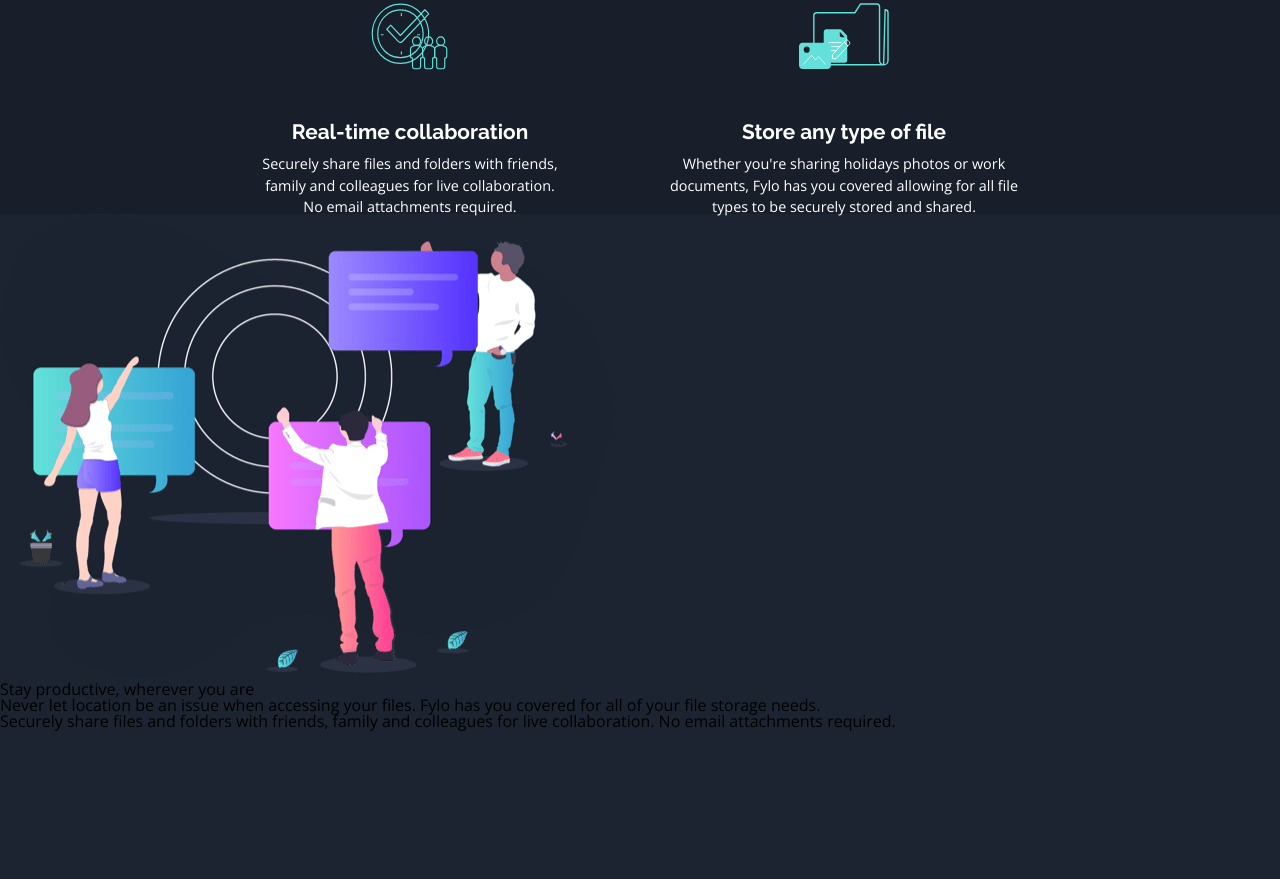
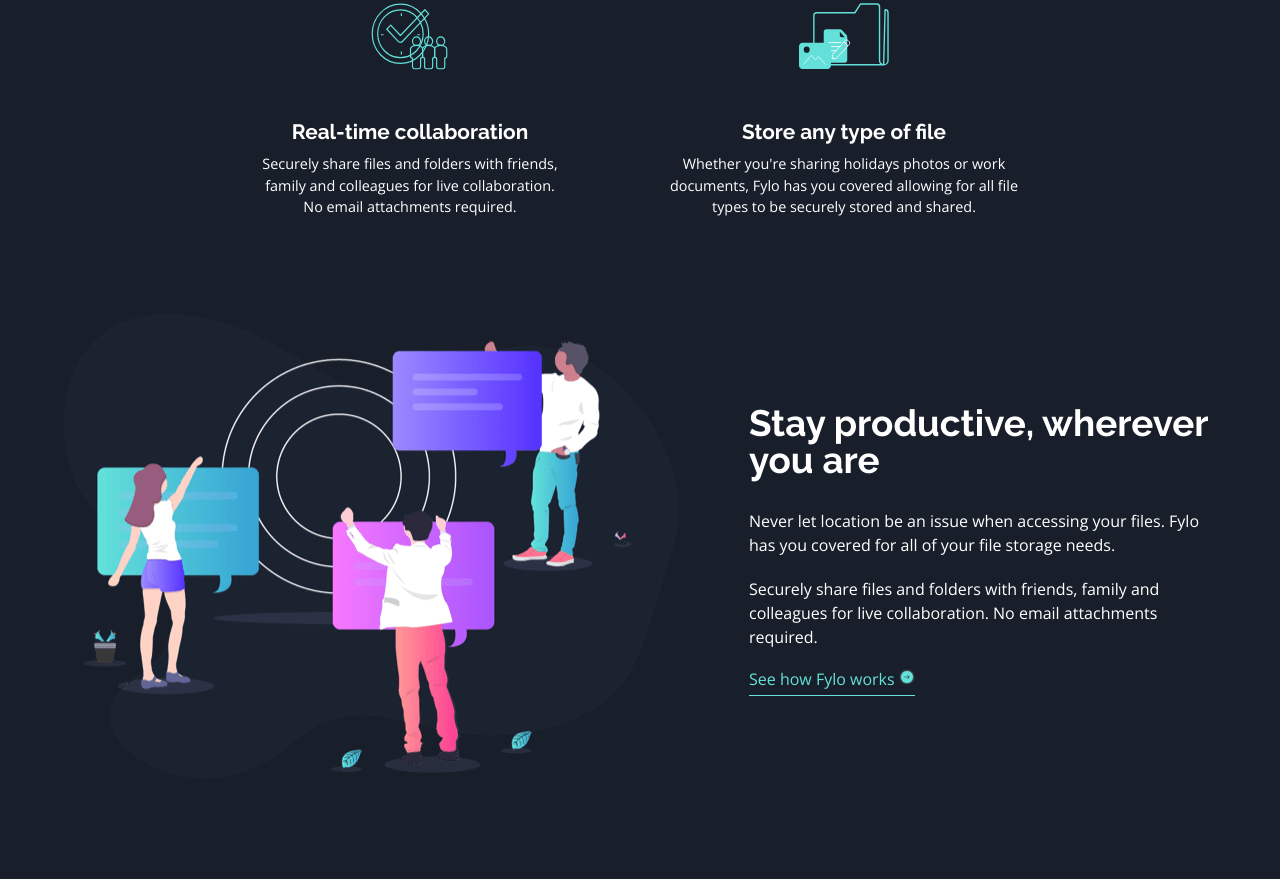
Before and after one commit to Sonsyduke/Fylo-dark-theme-landing-page, a plain HTML site: page index.html in a window 1280 px wide. Shown: the part 1470-2349 px from the top of the page. Before the commit the page ends 2202 px from the top, so only its background shows below. Drawn offline with nearby package versions, Linux system fonts and the light colour scheme.

Commit message:
Finished productive section

```diff
--- a/index.html
+++ b/index.html
@@ -109,6 +109,7 @@
     </section>
 
     <section class="productive-section">
+      <div class="productive">
         <img
           src="./images/illustration-stay-productive.png"
           alt="stay productive illustration"
@@ -116,17 +117,21 @@
         <div class="productive-content">
           <h2 class="productive-heading">Stay productive, wherever you are</h2>
           <p class="productive-desc">
-          Never let location be an issue when accessing your files. Fylo has you
-          covered for all of your file storage needs.
+            Never let location be an issue when accessing your files. Fylo has
+            you covered for all of your file storage needs.
           </p>
           <p class="productive-desc">
             Securely share files and folders with friends, family and colleagues
             for live collaboration. No email attachments required.
           </p>
+          <a href="#"
+            >See how Fylo works <img src="./images/icon-arrow.svg" alt=""
+          /></a>
+        </div>
       </div>
     </section>
     <!--
-             See how Fylo works Fylo has improved our team productivity by an
+              Fylo has improved our team productivity by an
     order of magnitude. Since making the switch our team has become a well-oiled
     collaboration machine. Satish Patel Founder & CEO, Huddle Fylo has improved
     our team productivity by an order of magnitude. Since making the switch our
--- a/styles.css
+++ b/styles.css
@@ -131,3 +131,36 @@ body {
 
 /* ============ Services ============ */
 /* ============ Productive ============ */
+.productive-section {
+  background-color: var(--main-bg);
+}
+
+.productive {
+  padding: 100px 0;
+  width: 90%;
+  margin: auto;
+  display: flex;
+  align-items: center;
+  gap: 70px;
+}
+
+.productive-heading {
+  font-size: 2.3rem;
+  font-family: "Raleway", sans-serif;
+  font-weight: 700;
+  color: var(---white);
+  margin-bottom: 30px;
+}
+
+.productive-desc {
+  color: var(---white);
+  line-height: 1.5;
+  margin-bottom: 20px;
+}
+
+.productive-content a {
+  color: var(--cyan);
+  text-decoration: none;
+  padding-bottom: 5px;
+  border-bottom: 1px solid var(--cyan);
+}
```
Lines whose indentation alone changed are shown as unchanged.
